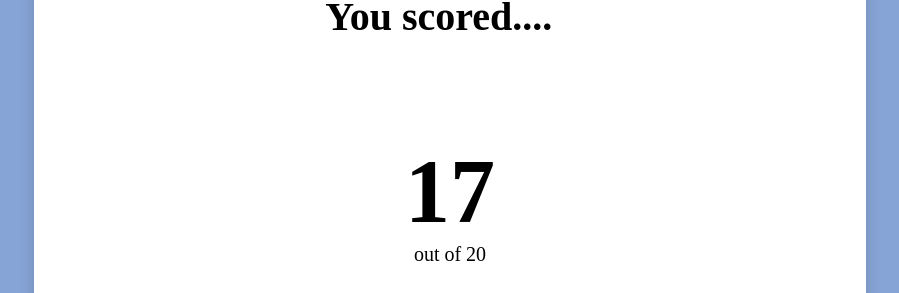
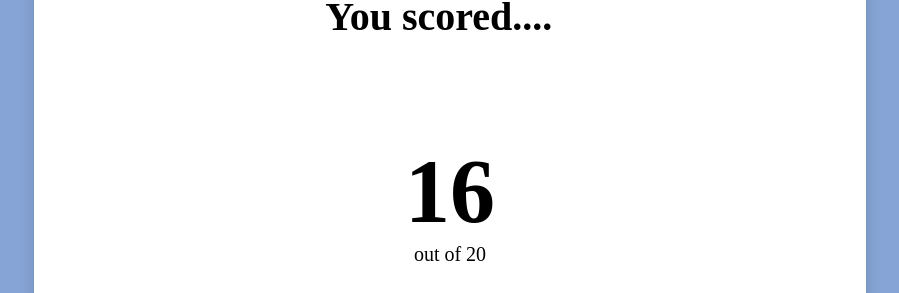
Before and after one commit to morris-codes/QuickQuiz, a React (Vite) app: page / in a window 1280 px wide. Shown: the part 1808-2101 px from the top of the page, without its empty margins (190-1089 px from the left). Built offline with nearby package versions, Linux system fonts and the light colour scheme.

Commit message:
quiz-landing-page

```diff
--- a/src/Components/Quiz/Quiz.jsx
+++ b/src/Components/Quiz/Quiz.jsx
@@ -88,7 +88,7 @@ const Quiz = () => {
                 <h6>You scored....</h6>
             </div>
             <div class="score">
-                <h4>17</h4>
+                <h4>16</h4>
                 <p>out of 20</p>
             </div>
             <div class="r-nav">
```
